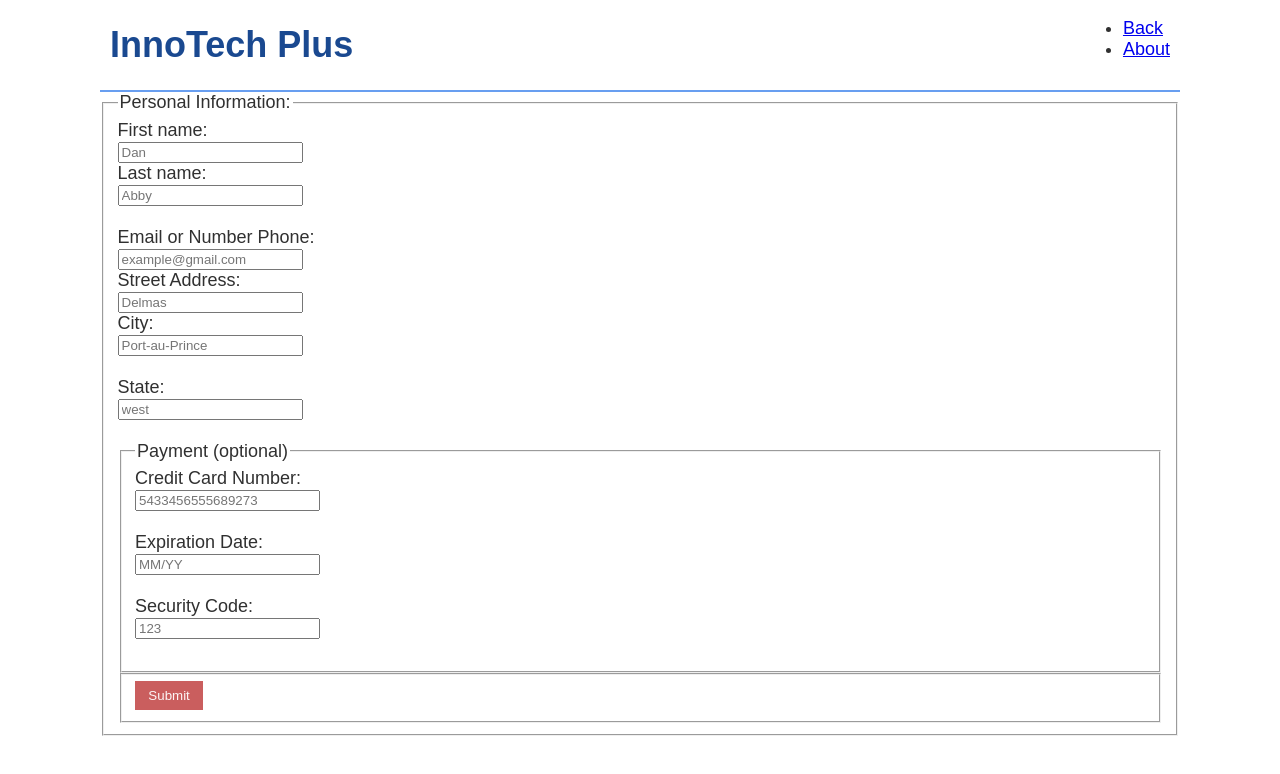
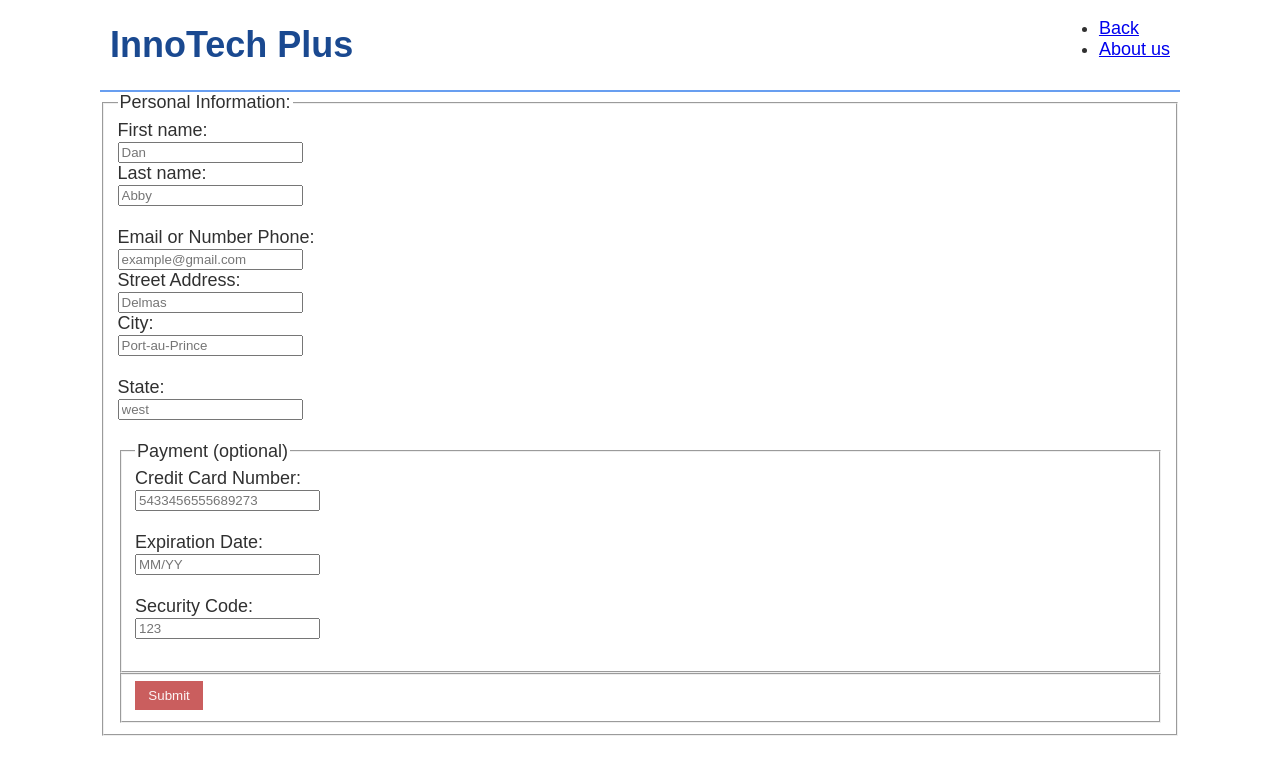
Before and after one commit to abby996/My-New-repository, a website built with Vite: page src/final-Project/checkoutProduct.html in a window 1280 px wide. Built offline with nearby package versions, Linux system fonts and the light colour scheme; a web font is replaced by a local one.

Commit message:
Update n

```diff
--- a/src/final-Project/checkoutProduct.html
+++ b/src/final-Project/checkoutProduct.html
@@ -17,7 +17,7 @@
         <nav>
             <ul>
                 <li><a href="index.html">Back</a></li>
-                <li><a href="#about">About</a></li>
+                <li><a href="about.html" title="About us">About us</a></li>
             </ul>
         </nav>
     </header>
```
